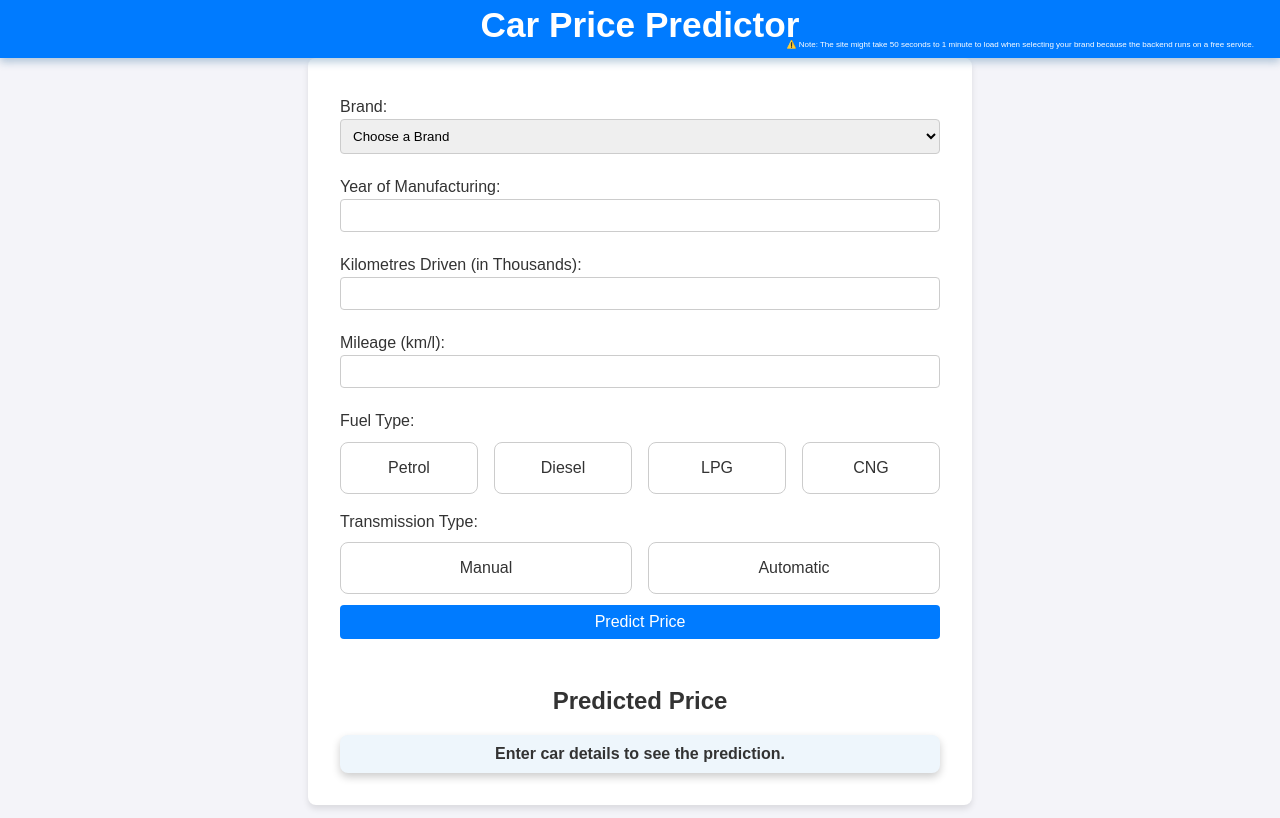
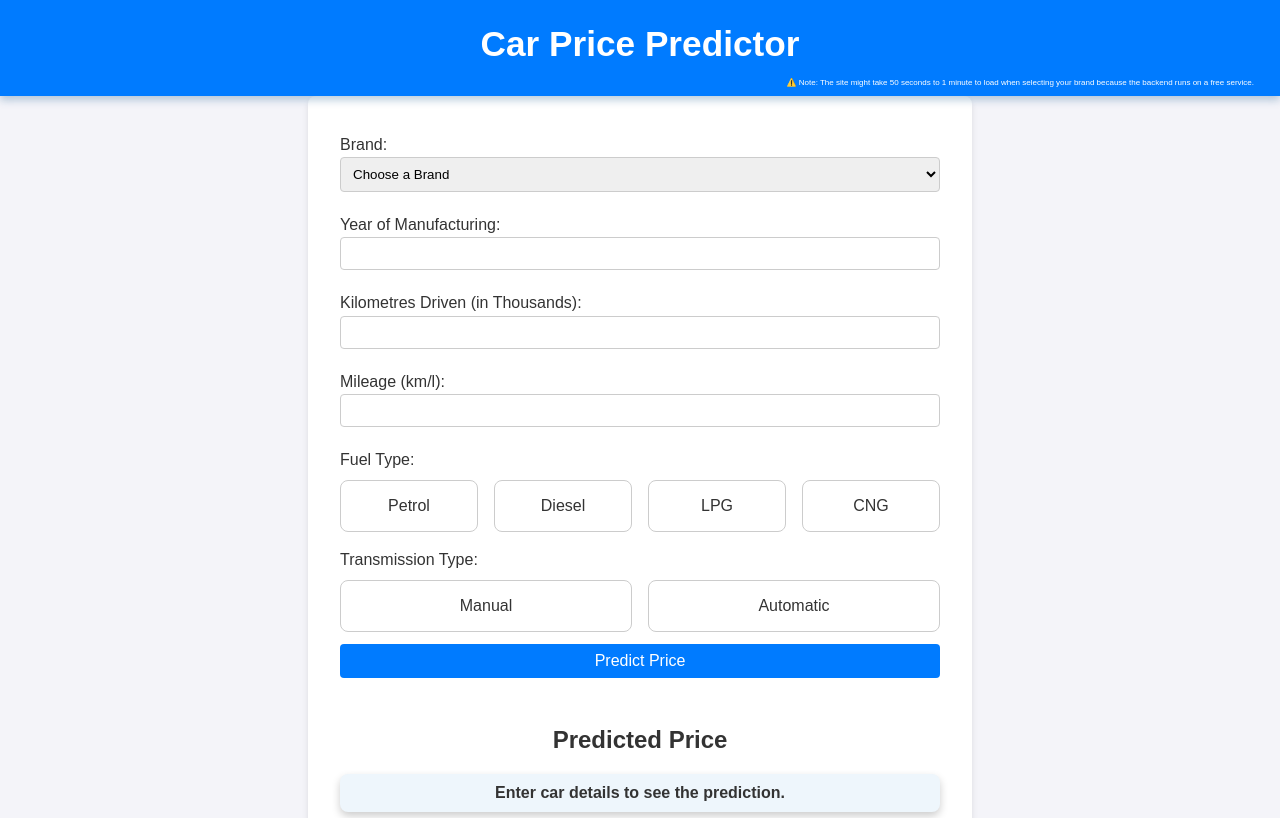
Before and after one commit to gautam-k05/car_price_predictor, a plain HTML site: page docs/index.html in a window 1280 px wide. Shown: the top 818 px of the page. Drawn offline with nearby package versions, Linux system fonts and the light colour scheme; no server answers.

Commit message:
padding in front end

```diff
--- a/client/app.css
+++ b/client/app.css
@@ -10,7 +10,7 @@ header {
     background-color: #007BFF;
     color: white;
     text-align: center;
-    padding: 0.3rem;
+    padding: 1.5rem;
     position: relative;
     box-shadow: 0px 4px 8px rgba(23, 91, 143, 0.3);
 }
--- a/docs/app.css
+++ b/docs/app.css
@@ -10,7 +10,7 @@ header {
     background-color: #007BFF;
     color: white;
     text-align: center;
-    padding: 0.3rem;
+    padding: 1.5rem;
     position: relative;
     box-shadow: 0px 4px 8px rgba(23, 91, 143, 0.3);
 }
```
